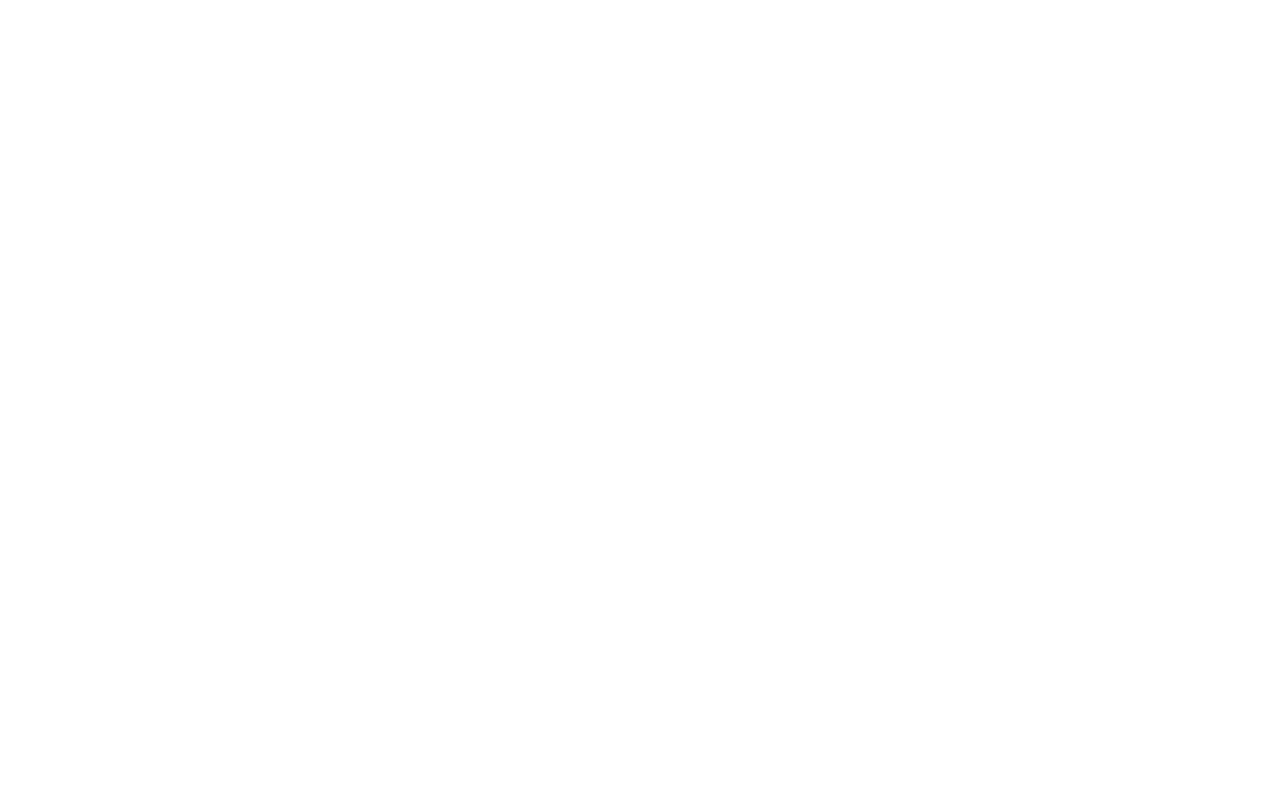
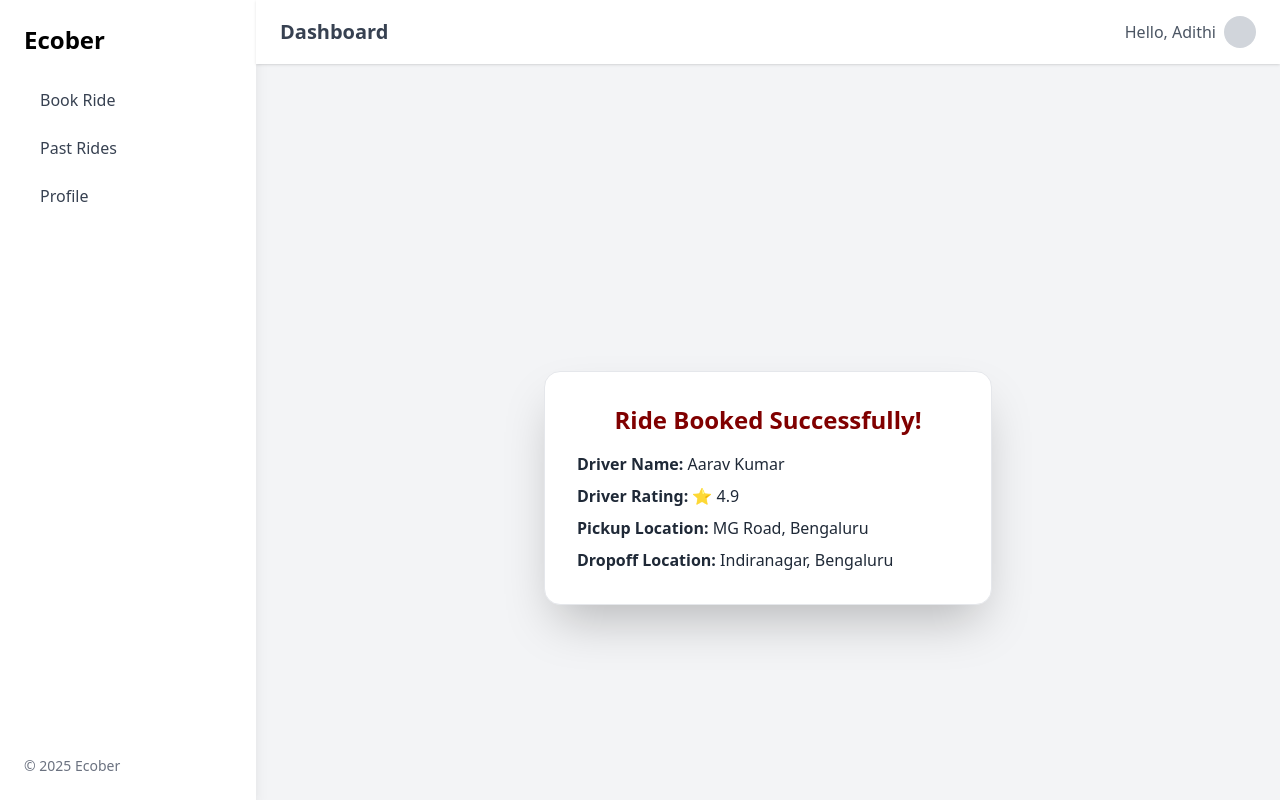
Before and after one commit to adithi2905/ecober, a React (Create React App) app in the folder frontend/ecober/: page /bookingConfirmation in a window 1280 px wide. Before the commit this address had no page. Built offline with nearby package versions, Linux system fonts and the light colour scheme.

Commit message:
Added a UI with past rides, profile and booking page with dummy data

```diff
--- a/frontend/ecober/src/App.js
+++ b/frontend/ecober/src/App.js
@@ -1,14 +1,25 @@
 import './App.css';
 import './index.css';
-import { BrowserRouter, Routes,Route } from 'react-router-dom';
+import { BrowserRouter, Routes, Route } from 'react-router-dom';
 import RiderBooking from './components/riderBooking';
+import BookingConfirmation from './components/bookingConfirmation';
+import DashboardLayout from './dashboards/dashboardLayout';
+import TripHistory from './components/tripsHistory';
+import Profile from './components/Profile';
 
 function App() {
   return (
     <BrowserRouter>
-    <Routes>
-      <Route path='/rideBooking' element={<RiderBooking/>}></Route>
-    </Routes>
+      <Routes>
+        {/* All dashboard content goes inside this layout */}
+        <Route element={<DashboardLayout />}>
+          <Route path="/rideBooking" element={<RiderBooking />} />
+          <Route path="/bookingConfirmation" element={<BookingConfirmation />} />
+          <Route path="/tripsHistory" element={<TripHistory />} />
+            <Route path="/profile" element={<Profile />} />
+
+        </Route>
+      </Routes>
     </BrowserRouter>
   );
 }
--- /dev/null
+++ b/frontend/ecober/src/components/Profile.js
@@ -0,0 +1,36 @@
+import React from 'react';
+
+function Profile() {
+  const rider = {
+    name: "Adithi R",
+    email: "adithi@ecober.io",
+    totalRides: 12,
+    totalCO2Saved: 24.7, // in kg
+  };
+
+  const averageCO2 = (rider.totalCO2Saved / rider.totalRides).toFixed(2);
+  const ecoFriendly = averageCO2 >= 2.0;
+
+  return (
+    <div className="max-w-xl mx-auto bg-white shadow-lg rounded-xl p-6 space-y-4">
+      <h2 className="text-2xl font-bold text-maroon-700 text-center">Rider Profile</h2>
+      <div className="space-y-2 text-gray-700">
+        <p><strong>Name:</strong> {rider.name}</p>
+        <p><strong>Email:</strong> {rider.email}</p>
+        <p><strong>Total Rides:</strong> {rider.totalRides}</p>
+        <p><strong>Total CO₂ Saved:</strong> {rider.totalCO2Saved} kg</p>
+        <p><strong>Average per Ride:</strong> {averageCO2} kg</p>
+        <p>
+          <strong>Status:</strong>{" "}
+          {ecoFriendly ? (
+            <span className="text-green-600 font-semibold">✅ Eco-Friendly Rider 🌱</span>
+          ) : (
+            <span className="text-yellow-600 font-semibold">⚠️ Needs Improvement</span>
+          )}
+        </p>
+      </div>
+    </div>
+  );
+}
+
+export default Profile;
--- /dev/null
+++ b/frontend/ecober/src/components/bookingConfirmation.js
@@ -0,0 +1,24 @@
+function BookingConfirmation() {
+  const driver = {
+    name: "Aarav Kumar",
+    rating: 4.9,
+    pickup: "MG Road, Bengaluru",
+    drop: "Indiranagar, Bengaluru",
+  };
+
+  return (
+    <div className="min-h-screen flex items-center justify-center bg-gray-100">
+      <div className="bg-white p-8 rounded-2xl shadow-2xl border w-full max-w-md">
+        <h2 className="text-2xl font-bold text-[#800000] -600 text-center mb-4">Ride Booked Successfully!</h2>
+        <div className="space-y-2 text-gray-800">
+          <p><strong>Driver Name:</strong> {driver.name}</p>
+          <p><strong>Driver Rating:</strong> ⭐ {driver.rating}</p>
+          <p><strong>Pickup Location:</strong> {driver.pickup}</p>
+          <p><strong>Dropoff Location:</strong> {driver.drop}</p>
+        </div>
+      </div>
+    </div>
+  );
+}
+
+export default BookingConfirmation;
--- /dev/null
+++ b/frontend/ecober/src/components/tripsHistory.js
@@ -0,0 +1,41 @@
+import React from 'react';
+
+const pastRides = [
+  {
+    id: 1,
+    driver: "Kiran Desai",
+    rating: 4.6,
+    pickup: "Koramangala",
+    drop: "Electronic City",
+    date: "2025-05-26",
+  },
+  {
+    id: 2,
+    driver: "Ravi Shankar",
+    rating: 4.9,
+    pickup: "HSR Layout",
+    drop: "Whitefield",
+    date: "2025-05-20",
+  },
+];
+
+function tripHistory() {
+  return (
+    <div className="min-h-screen bg-gray-100 flex flex-col items-center py-10">
+      <h1 className="text-3xl font-bold mb-6">Your Past Rides</h1>
+      <div className="w-full max-w-2xl space-y-4">
+        {pastRides.map((ride) => (
+          <div key={ride.id} className="bg-white p-4 rounded-xl shadow-md border-l-4 border-maroon-700">
+            <p><strong>Date:</strong> {ride.date}</p>
+            <p><strong>Driver:</strong> {ride.driver}</p>
+            <p><strong>Rating:</strong> ⭐ {ride.rating}</p>
+            <p><strong>From:</strong> {ride.pickup}</p>
+            <p><strong>To:</strong> {ride.drop}</p>
+          </div>
+        ))}
+      </div>
+    </div>
+  );
+}
+
+export default tripHistory;
--- /dev/null
+++ b/frontend/ecober/src/dashboards/dashboardLayout.js
@@ -0,0 +1,58 @@
+import React from 'react';
+import { Link, Outlet, useLocation } from 'react-router-dom';
+
+const navLinks = [
+  { name: 'Book Ride', path: '/rideBooking' },
+  { name: 'Past Rides', path: '/tripsHistory' },
+  { name: 'Profile', path: '/profile' },
+];
+
+function DashboardLayout() {
+  const location = useLocation();
+
+  return (
+    <div className="flex h-screen bg-gray-100">
+      {/* Sidebar */}
+      <aside className="w-64 bg-white shadow-lg flex flex-col justify-between">
+        <div>
+          <h2 className="text-2xl font-bold p-6 text-maroon-700">Ecober</h2>
+          <nav className="space-y-2 px-6">
+            {navLinks.map((link) => (
+              <Link
+                key={link.path}
+                to={link.path}
+                className={`block px-4 py-2 rounded-lg transition ${
+                  location.pathname === link.path
+                    ? 'bg-maroon-700 text-white'
+                    : 'text-gray-700 hover:bg-gray-200'
+                }`}
+              >
+                {link.name}
+              </Link>
+            ))}
+          </nav>
+        </div>
+        <div className="p-6 text-sm text-gray-500">&copy; 2025 Ecober</div>
+      </aside>
+
+      {/* Main content */}
+      <div className="flex-1 flex flex-col">
+        {/* Topbar */}
+        <header className="bg-white shadow px-6 py-4 flex justify-between items-center">
+          <h1 className="text-xl font-semibold text-gray-700">Dashboard</h1>
+          <div className="flex items-center gap-2">
+            <span className="text-gray-600">Hello, Adithi</span>
+            <div className="w-8 h-8 rounded-full bg-gray-300" />
+          </div>
+        </header>
+
+        {/* Page content */}
+        <main className="flex-1 overflow-y-auto p-6">
+          <Outlet />
+        </main>
+      </div>
+    </div>
+  );
+}
+
+export default DashboardLayout;
```
